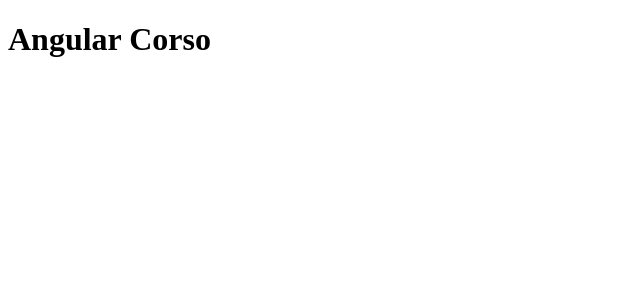
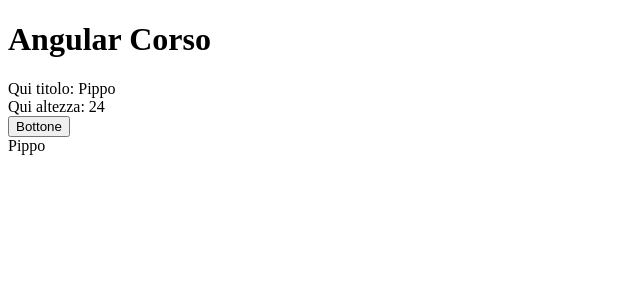
Before and after one commit to ironmanromeo/angular-corso, an Angular app: page / in a window 1280 px wide. Shown: the top 300 px of the page, without its empty margins (0-640 px from the left). Built offline with nearby package versions, Linux system fonts and the light colour scheme.

Commit message:
Lezione4 teoria3

```diff
--- a/src/app/app.component.html
+++ b/src/app/app.component.html
@@ -1 +1,5 @@
 <h1>Angular Corso</h1>
+<div>Qui titolo: {{ titolo }}</div>
+<div>Qui altezza: {{ altezza }}</div>
+<button [disabled]="disabilitato">Bottone</button>
+<div [innerText]="titolo"></div>
--- a/src/app/app.component.ts
+++ b/src/app/app.component.ts
@@ -6,5 +6,12 @@ import { Component } from '@angular/core';
   styleUrls: ['./app.component.css']
 })
 export class AppComponent {
-  title = 'angular-corso';
+  titolo = 'Pippo'
+  altezza = 24
+  disabilitato = true
+  constructor() {
+    setInterval(() => {
+      this.disabilitato = !this.disabilitato
+    }, 1000)
+  }
 }
```
